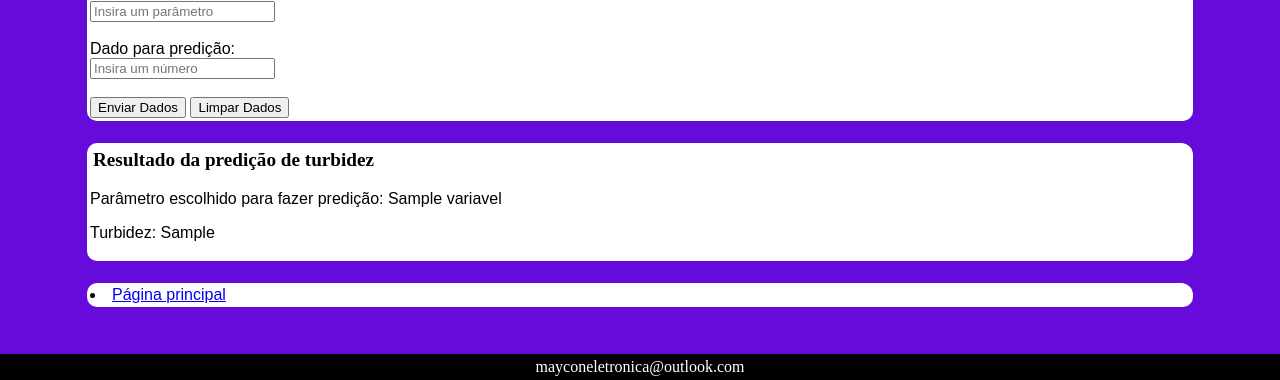
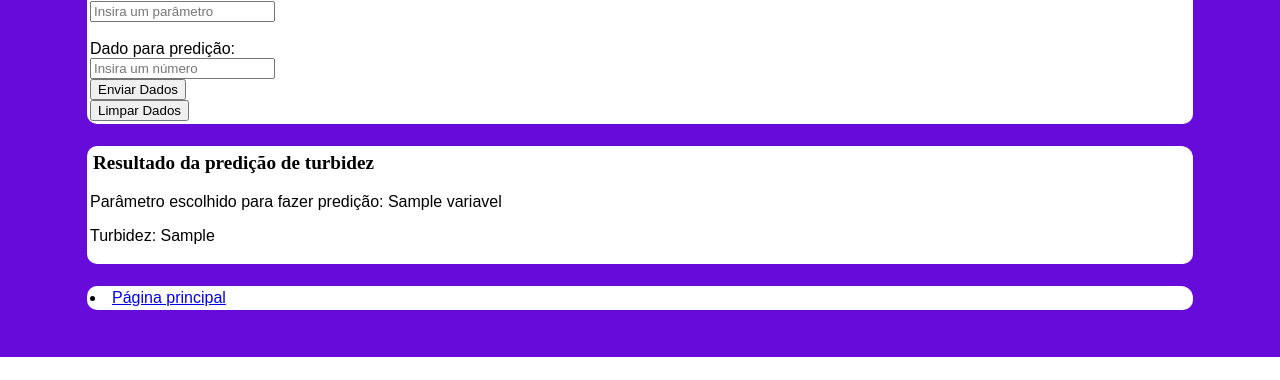
Before and after one commit to maycongabriel28/Desenvolvimento_web_scikitLearn, a Flask app: template templates/tres_marias.html in a window 1280 px wide. Shown: the part 476-856 px from the top of the page. After the commit the page ends 833 px from the top, so only its background shows below. Run offline with Flask 2, Linux system fonts and the light colour scheme; the template is opened without the code that fills it: most values are stand-ins (such as "Sample title", 1, 10 or a date in 2020).

Commit message:
Update tres_marias.html

```diff
--- a/templates/tres_marias.html
+++ b/templates/tres_marias.html
@@ -36,19 +36,19 @@
                     <label for="">Dado para predição:</label>
                     <br>
                     <input type="text" name="entrada" placeholder="Insira um número">
-                    <br> <br>
-                    <button>Enviar Dados</button>
-                    <a href="/results_tres_marias" target="_self" rel="prev"><button>Limpar Dados</button></a>  <!-- Limpa campo com dados de predição (turbidez) e parâmetro escolhido para fazer a predição -->
+                    <br>
+                    <button id="enviar_dados">Enviar Dados</button>
 
                 </form>
+                    <a href="/results_tres_marias" target="_self" rel="prev"><button id="limpar_dados">Limpar Dados</button></a>  <!-- Limpa campo com dados de predição (turbidez) e parâmetro escolhido para fazer a predição -->
             </aside>
         </article>
 
         <article>
             <h2>Resultado da predição de turbidez</h2>
             <aside>
-                <p id='TM1'>Parâmetro escolhido para fazer predição: {{variavel}}</p>
-                <p id='TM2'>Turbidez: {{variavel1}}</p>
+                <p id='TM1'>Parâmetro escolhido para fazer predição: <span>{{variavel}}</span></p>
+                <p id='TM2'>Turbidez: <span>{{variavel1}}</span></p>
             </aside>
         </article>
 
@@ -59,8 +59,4 @@
 
 </main>
 
-<footer> <!-- TAG semantica Rodapé -->
-    <p>mayconeletronica@outlook.com</p>
-</footer>
-
 {% endblock %} <!-- Indica fim da tag <body></body> no arquivo 'layoult.html' -->
```
